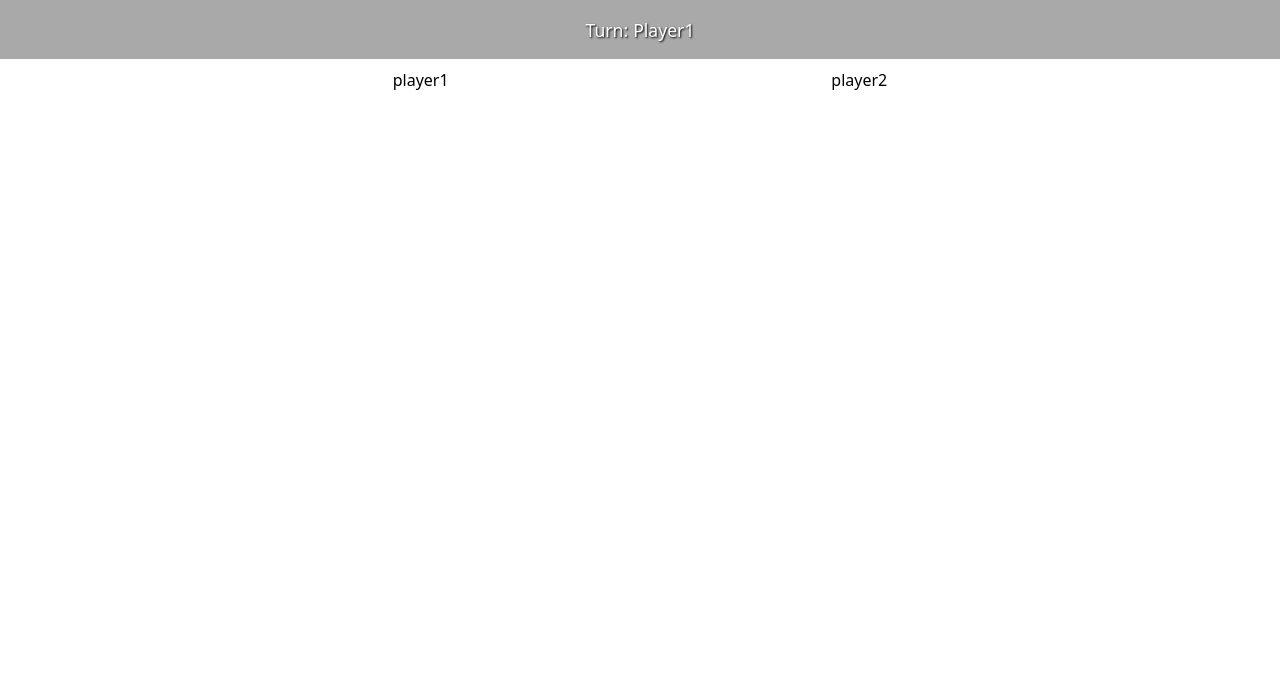
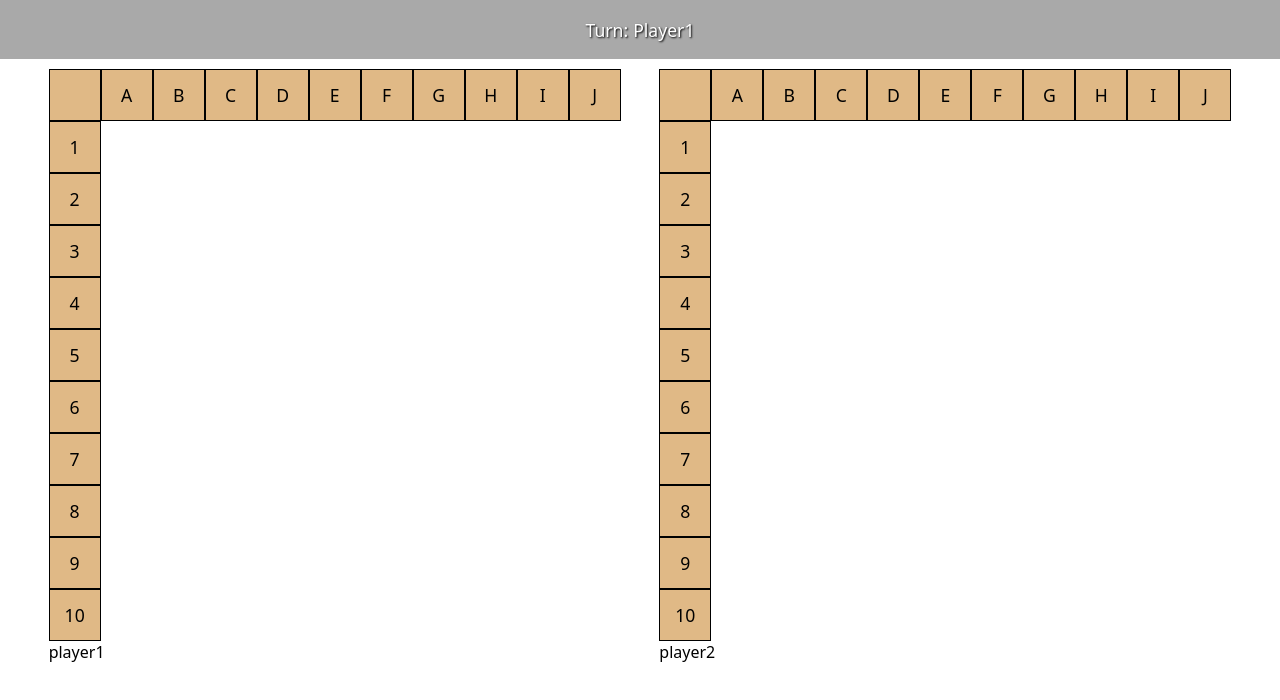
Before and after one commit to Fox-Jester/Battleship, a website with bundled scripts: page index.html in a window 1280 px wide. Built offline with nearby package versions, Linux system fonts and the light colour scheme.

Commit message:
feat(index.html): Add coordinate squares

```diff
--- a/index.html
+++ b/index.html
@@ -16,12 +16,68 @@
 
     <main id="game-container">
       <div class="board-container">
-        <div id="player1-board"></div>
+        <div class="row">
+          <div class="coordinate"></div>
+          <div class="coordinate">A</div>
+          <div class="coordinate">B</div>
+          <div class="coordinate">C</div>
+          <div class="coordinate">D</div>
+          <div class="coordinate">E</div>
+          <div class="coordinate">F</div>
+          <div class="coordinate">G</div>
+          <div class="coordinate">H</div>
+          <div class="coordinate">I</div>
+          <div class="coordinate">J</div>
+        </div>
+        <div class="coordinate-wrapper">
+          <div>
+            <div class="coordinate">1</div>
+            <div class="coordinate">2</div>
+            <div class="coordinate">3</div>
+            <div class="coordinate">4</div>
+            <div class="coordinate">5</div>
+            <div class="coordinate">6</div>
+            <div class="coordinate">7</div>
+            <div class="coordinate">8</div>
+            <div class="coordinate">9</div>
+            <div class="coordinate">10</div>
+          </div>
+
+          <div id="player1-board"></div>
+        </div>
         <span id="player1-tag">player1</span>
       </div>
 
       <div class="board-container">
-        <div id="player2-board"></div>
+        <div class="row">
+          <div class="coordinate"></div>
+          <div class="coordinate">A</div>
+          <div class="coordinate">B</div>
+          <div class="coordinate">C</div>
+          <div class="coordinate">D</div>
+          <div class="coordinate">E</div>
+          <div class="coordinate">F</div>
+          <div class="coordinate">G</div>
+          <div class="coordinate">H</div>
+          <div class="coordinate">I</div>
+          <div class="coordinate">J</div>
+        </div>
+        <div class="coordinate-wrapper">
+          <div>
+            <div class="coordinate">1</div>
+            <div class="coordinate">2</div>
+            <div class="coordinate">3</div>
+            <div class="coordinate">4</div>
+            <div class="coordinate">5</div>
+            <div class="coordinate">6</div>
+            <div class="coordinate">7</div>
+            <div class="coordinate">8</div>
+            <div class="coordinate">9</div>
+            <div class="coordinate">10</div>
+          </div>
+
+          <div id="player2-board"></div>
+        </div>
         <span id="player2-tag">player2</span>
       </div>
     </main>
```
